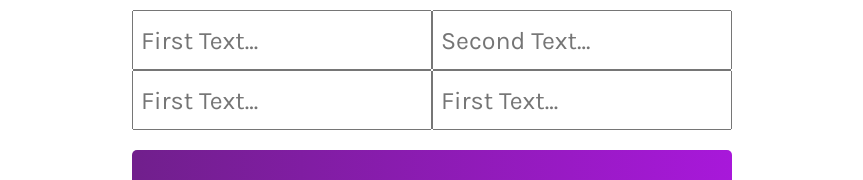
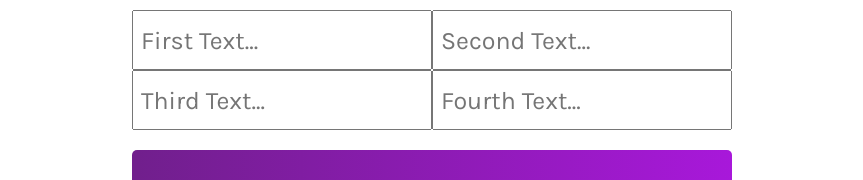
Before and after one commit to LanceGiave96/Meme_Generator, a React (Vite) app: page / in a window 1280 px wide. Shown: the part 150-330 px from the top of the page, without its empty margins (208-1071 px from the left). Built offline with nearby package versions, Linux system fonts and the light colour scheme; no server answers.

Commit message:
Update placeholder of text box

```diff
--- a/src/components/Form.jsx
+++ b/src/components/Form.jsx
@@ -102,8 +102,8 @@ export default function Form(){
             <div className="form">
                 <MemeText placeholder="First Text..." text="FirstText" handleText={handleText} />
                 <MemeText placeholder="Second Text..." text="SecondText" handleText={handleText} />
-                <MemeText placeholder="First Text..." text="ThirdText" handleText={handleText} />
-                <MemeText placeholder="First Text..." text="FourthText" handleText={handleText} />
+                <MemeText placeholder="Third Text..." text="ThirdText" handleText={handleText} />
+                <MemeText placeholder="Fourth Text..." text="FourthText" handleText={handleText} />
                 <button
                     className="form--button"
                     onClick={getRandomMeme}
```
